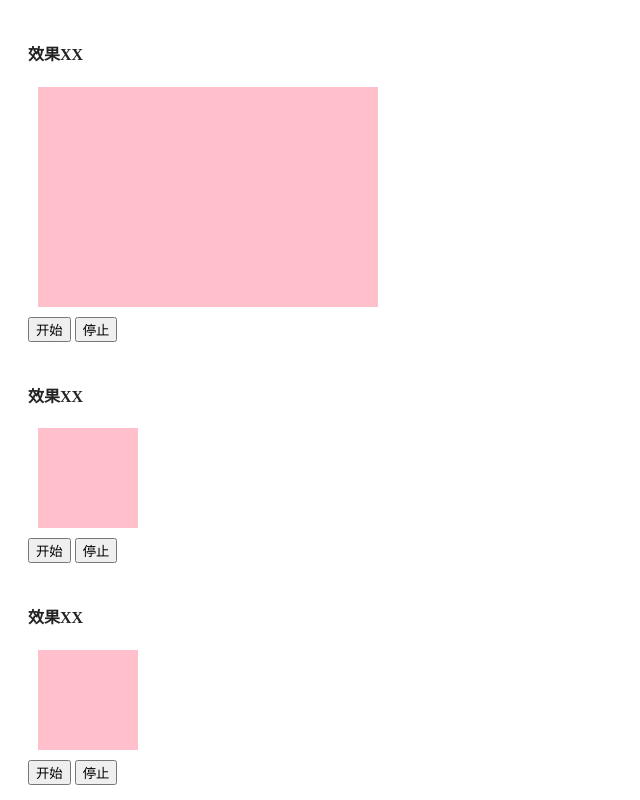
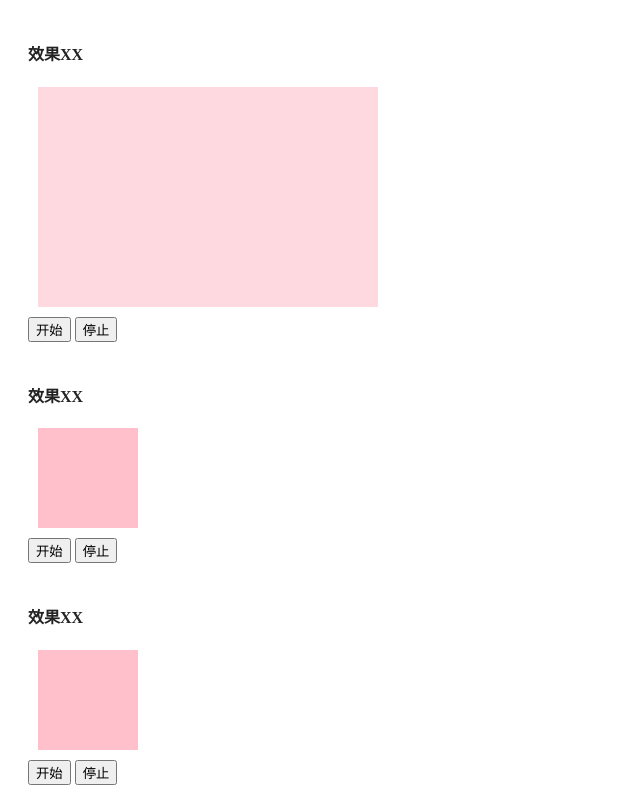
Before and after one commit to putao2062/BaiduIFE, a plain HTML site: page task19/index.html in a window 1280 px wide. Shown: the top 800 px of the page, without its empty margins (0-640 px from the left). Drawn offline with Linux system fonts and the light colour scheme.

Commit message:
封装DOM动画类库
实现三个属性的动画，分离单位

```diff
--- a/task19/index.html
+++ b/task19/index.html
@@ -19,6 +19,9 @@
 			width: 100px;
 			height: 100px;
 			background: pink;
+		}
+		.m1 .item{
+			opacity: .3;
 		}
 	</style>
 </head>
--- a/task19/js/move.js
+++ b/task19/js/move.js
@@ -18,7 +18,7 @@ Animate.prototype.add = function(props, options) {
         easing: 'linear',
         loop: 1
     };
-    options=Tools.extend(defau, options);
+    options = Tools.extend(defau, options);
     this.queue.push({
         props: props,
         options: options
@@ -35,10 +35,12 @@ Animate.prototype.add = function(props, options) {
  * @param  {object} obj 属性键值对象
  * @return {array}     属性键值数组
  */
-function convertOTA(obj){
-    var arr=[];
-    for(var key in obj){
-        arr.push([key,obj[key]]);
+function convertOTA(obj) {
+    var arr = [];
+    for (var key in obj) {
+        var unit = typeof obj[key] == "string" ? obj[key].replace(/\d/g, '') : 0; //保存属性值的单位
+        var value = unit == 0 ? obj[key] : parseInt(obj[key].replace(unit, ''));
+        arr.push([key, value, unit]);
     }
     return arr;
 }
@@ -48,13 +50,13 @@ function convertOTA(obj){
  * @return {void}      返回null
  */
 Animate.prototype.animating = function(args) {
-    var _this=this;
+    var _this = this;
     //将属性键值对象转换成数组对象
-    var propArr=convertOTA(args.props);
-    var  oStyle = this.ele.currentStyle? this.ele.currentStyle : window.getComputedStyle(this.ele, null);
+    var propArr = convertOTA(args.props);
+    var oStyle = this.ele.currentStyle ? this.ele.currentStyle : window.getComputedStyle(this.ele, null);
     var t = 0,
-        b = [],  //保存各属性的初始值
-        c = [],  //保存各属性的差值
+        b = [], //保存各属性的初始值
+        c = [], //保存各属性的差值
         d = args.options.duration;
 
 
@@ -63,22 +65,21 @@ Animate.prototype.animating = function(args) {
     //     c = parseInt(args.props[key].replace('px', '')) - b;
     // }
     //
-    propArr.forEach(function(x){
-    var base=parseInt(oStyle[x[0]].replace('px', ''));
-       b.push(base);
-       c.push(parseInt(x[1].replace('px', ''))-base);
+    propArr.forEach(function(x) {
+            var base = typeof oStyle[x[0]] == 'string' ? parseInt(oStyle[x[0]].match(/\d*/)[0] ): oStyle[x[0]];
+             b.push(base); c.push(x[1] - base);
     });
 var step = function() {
 
-        var value=[]; //保存各属性的当前值
+    var value = []; //保存各属性的当前值
     // var value = Tween.linear(t, b, c, d);
-        for (var i=0;i<b.length;i++) {
-            value.push(Tween.linear(t,b[i],c[i],d));
+    for (var i = 0; i < b.length; i++) {
+        value.push(Tween.linear(t, b[i], c[i], d));
     }
     // _this.ele.style[key] = value+"px";
-        for(var j=0;j<propArr.length;j++){
+    for (var j = 0; j < propArr.length; j++) {
 
-        _this.ele.style[propArr[j][0]] = value[j]+"px";
+        _this.ele.style[propArr[j][0]] = value[j] + propArr[j][2];
     }
 
     t++;
@@ -155,7 +156,8 @@ function test() {
     ele.animate.msg('hahah');
     ele.animate.add({
         width: '500px',
-        height:'300px'
+        height: '300px',
+        opacity: 1
     }, {
         duration: 500,
         loop: 2
```
Lines whose indentation alone changed are shown as unchanged.
